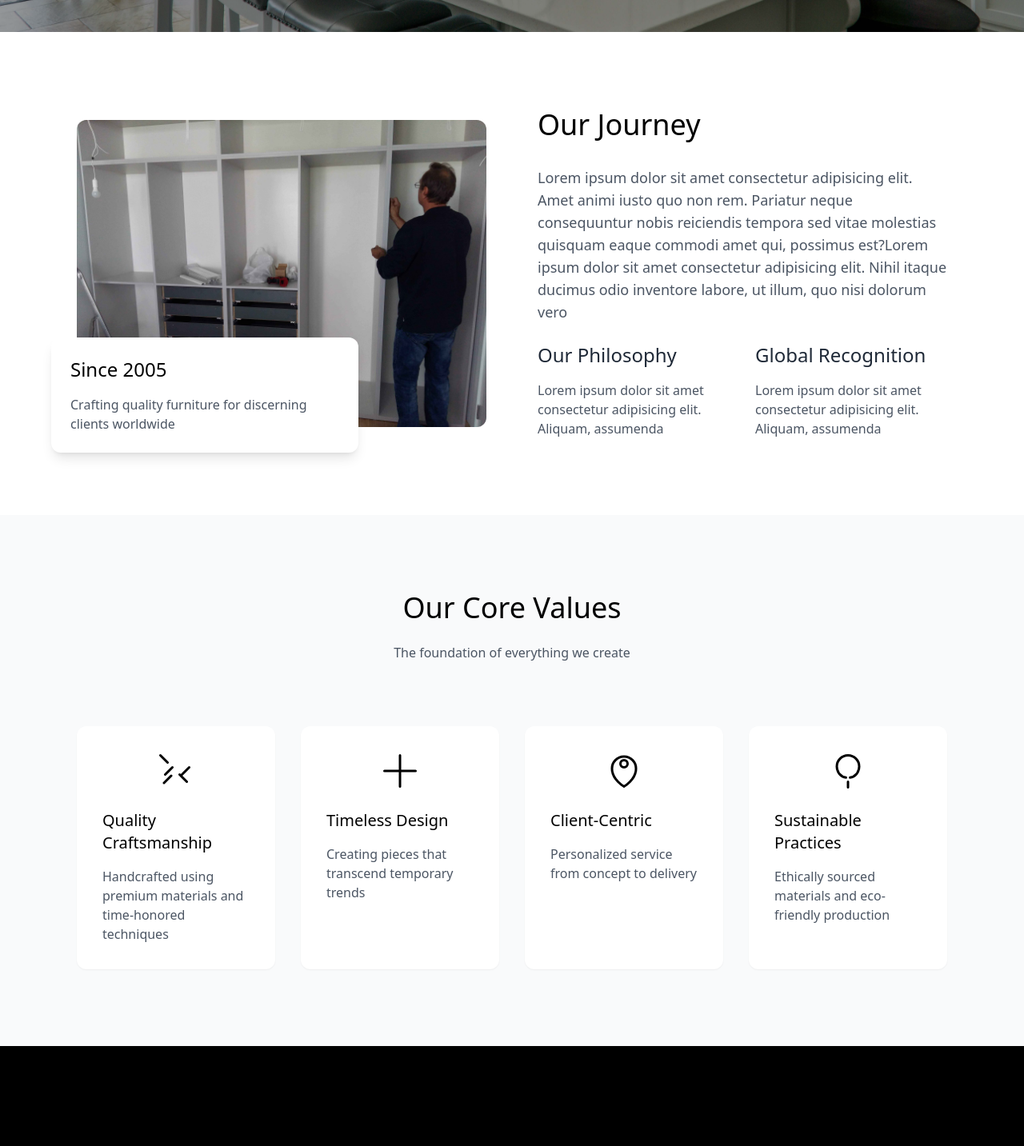
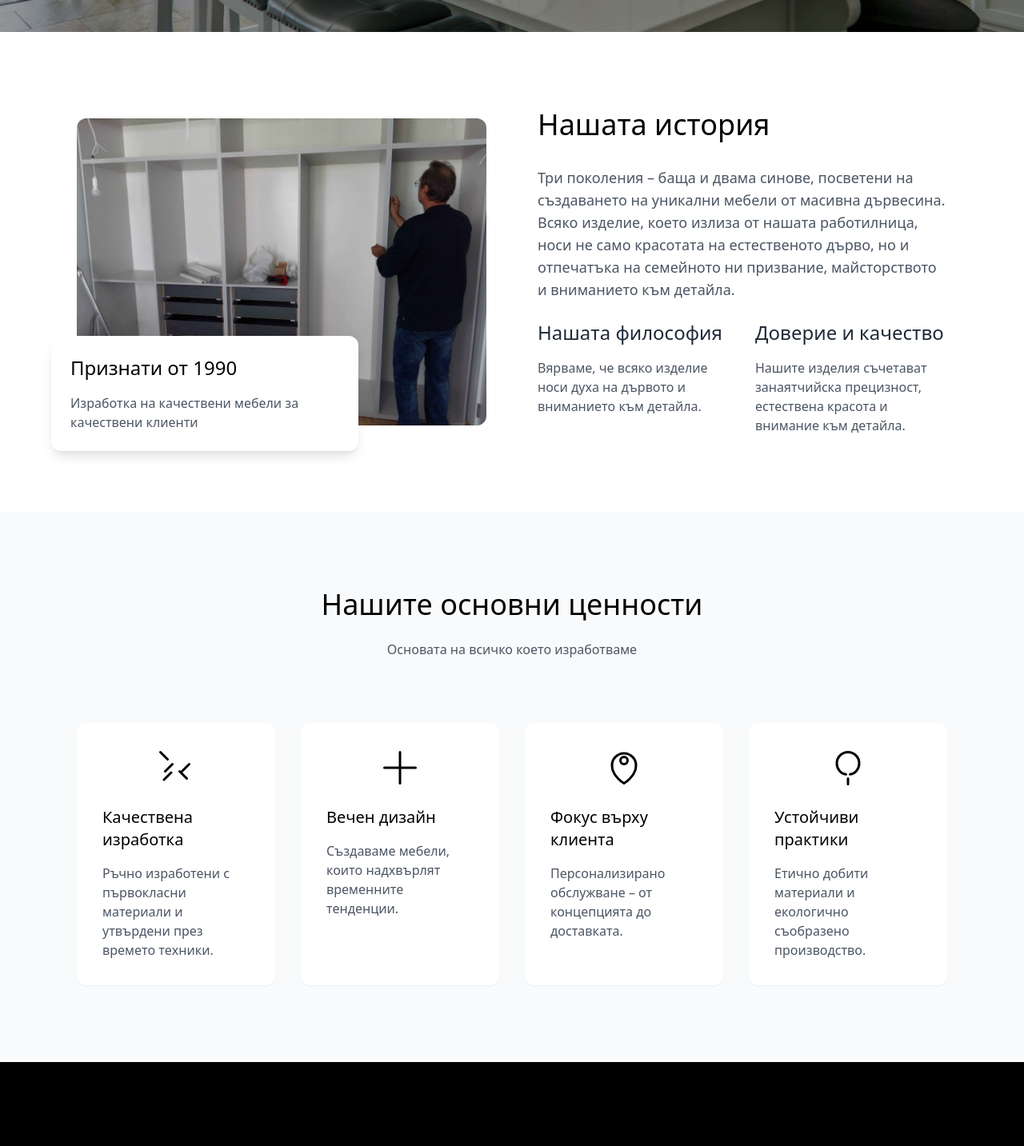
Before and after one commit to Miroslav03/Furniture-Web, a Next.js app in the folder furniture-web/: page /about in a window 1280 px wide. Shown: the part 560-1993 px from the top of the page at 80% size. Built offline with nearby package versions, Linux system fonts and the light colour scheme.

Commit message:
Update: Text to about

```diff
--- a/furniture-web/src/app/about/page.jsx
+++ b/furniture-web/src/app/about/page.jsx
@@ -32,45 +32,45 @@ const AboutPage = () => {
                         </div>
                         <div className="absolute -bottom-8 -left-8 bg-white p-6 rounded-xl shadow-lg w-3/4">
                             <h3 className="text-2xl font-light mb-4">
-                                Since 2005
+                                Признати от 1990
                             </h3>
                             <p className="text-gray-600">
-                                Crafting quality furniture for discerning
-                                clients worldwide
+                                Изработка на качествени мебели за качествени
+                                клиенти
                             </p>
                         </div>
                     </div>
 
                     <div className="space-y-6">
                         <h2 className="text-4xl font-light mb-8">
-                            Our Journey
+                            Нашата история
                         </h2>
                         <p className="text-lg text-gray-600">
-                            Lorem ipsum dolor sit amet consectetur adipisicing
-                            elit. Amet animi iusto quo non rem. Pariatur neque
-                            consequuntur nobis reiciendis tempora sed vitae
-                            molestias quisquam eaque commodi amet qui, possimus
-                            est?Lorem ipsum dolor sit amet consectetur
-                            adipisicing elit. Nihil itaque ducimus odio
-                            inventore labore, ut illum, quo nisi dolorum vero
+                            Три поколения – баща и двама синове, посветени на
+                            създаването на уникални мебели от масивна дървесина.
+                            Всяко изделие, което излиза от нашата работилница,
+                            носи не само красотата на естественото дърво, но и
+                            отпечатъка на семейното ни призвание, майсторството
+                            и вниманието към детайла.
                         </p>
                         <div className="grid grid-cols-2 gap-8 mt-12">
                             <div>
                                 <h3 className="text-2xl font-light text-gray-800 mb-4">
-                                    Our Philosophy
+                                    Нашата философия
                                 </h3>
                                 <p className="text-gray-600">
-                                    Lorem ipsum dolor sit amet consectetur
-                                    adipisicing elit. Aliquam, assumenda
+                                    Вярваме, че всяко изделие носи духа на
+                                    дървото и вниманието към детайла.
                                 </p>
                             </div>
                             <div>
                                 <h3 className="text-2xl font-light text-gray-800 mb-4">
-                                    Global Recognition
+                                    Доверие и качество
                                 </h3>
                                 <p className="text-gray-600">
-                                    Lorem ipsum dolor sit amet consectetur
-                                    adipisicing elit. Aliquam, assumenda
+                                    Нашите изделия съчетават занаятчийска
+                                    прецизност, естествена красота и внимание
+                                    към детайла.
                                 </p>
                             </div>
                         </div>
@@ -82,17 +82,17 @@ const AboutPage = () => {
                 <div className="max-w-7xl mx-auto">
                     <div className="text-center mb-20">
                         <h2 className="text-4xl font-light mb-6">
-                            Our Core Values
+                            Нашите основни ценности
                         </h2>
                         <p className="text-gray-600 max-w-2xl mx-auto">
-                            The foundation of everything we create
+                            Основата на всичко което изработваме
                         </p>
                     </div>
 
                     <div className="grid md:grid-cols-4 gap-8">
                         {[
                             {
-                                title: "Quality Craftsmanship",
+                                title: "Качествена изработка",
                                 icon: (
                                     <svg
                                         xmlns="http://www.w3.org/2000/svg"
@@ -110,10 +110,10 @@ const AboutPage = () => {
                                     </svg>
                                 ),
                                 description:
-                                    "Handcrafted using premium materials and time-honored techniques",
+                                    "Ръчно изработени с първокласни материали и утвърдени през времето техники.",
                             },
                             {
-                                title: "Timeless Design",
+                                title: "Вечен дизайн",
                                 icon: (
                                     <svg
                                         xmlns="http://www.w3.org/2000/svg"
@@ -131,10 +131,10 @@ const AboutPage = () => {
                                     </svg>
                                 ),
                                 description:
-                                    "Creating pieces that transcend temporary trends",
+                                    "Създаваме мебели, които надхвърлят временните тенденции.",
                             },
                             {
-                                title: "Client-Centric",
+                                title: "Фокус върху клиента",
                                 icon: (
                                     <svg
                                         xmlns="http://www.w3.org/2000/svg"
@@ -157,10 +157,10 @@ const AboutPage = () => {
                                     </svg>
                                 ),
                                 description:
-                                    "Personalized service from concept to delivery",
+                                    "Персонализирано обслужване – от концепцията до доставката.",
                             },
                             {
-                                title: "Sustainable Practices",
+                                title: "Устойчиви практики",
                                 icon: (
                                     <svg
                                         xmlns="http://www.w3.org/2000/svg"
@@ -178,7 +178,7 @@ const AboutPage = () => {
                                     </svg>
                                 ),
                                 description:
-                                    "Ethically sourced materials and eco-friendly production",
+                                    "Етично добити материали и екологично съобразено производство.",
                             },
                         ].map((value, index) => (
                             <div
@@ -223,10 +223,10 @@ const AboutPage = () => {
                 <div className="max-w-7xl mx-auto">
                     <div className="text-center mb-20">
                         <h2 className="text-4xl font-light mb-6">
-                            The Minds Behind
+                            Хората зад нашите мебели
                         </h2>
                         <p className="text-gray-600 max-w-2xl mx-auto">
-                            Our team of passionate designers and craftsmen
+                            Нашият екип от опитни майстори.
                         </p>
                     </div>
 
```
